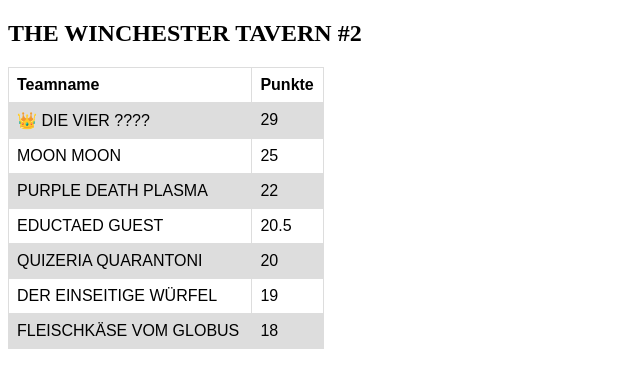
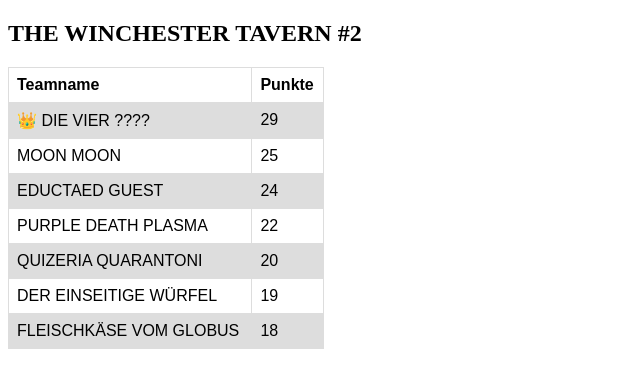
Before and after one commit to Dietze1595/Dietze1595.github.io, a plain HTML site: page index.html in a window 1280 px wide. Shown: the whole page, without its empty margins (0-640 px from the left). Drawn offline with Linux system fonts and the light colour scheme.

Commit message:
Update index.html

```diff
--- a/index.html
+++ b/index.html
@@ -37,12 +37,12 @@ tr:nth-child(even) {
     <td>25</td>
   </tr>
   <tr>
+    <td>EDUCTAED GUEST</td>
+    <td>24</td>
+  </tr>
+  <tr>
     <td>PURPLE DEATH PLASMA</td>
     <td>22</td>
-  </tr>
-  <tr>
-    <td>EDUCTAED GUEST</td>
-    <td>20.5</td>
   </tr>
   <tr>
     <td>QUIZERIA QUARANTONI</td>
```
